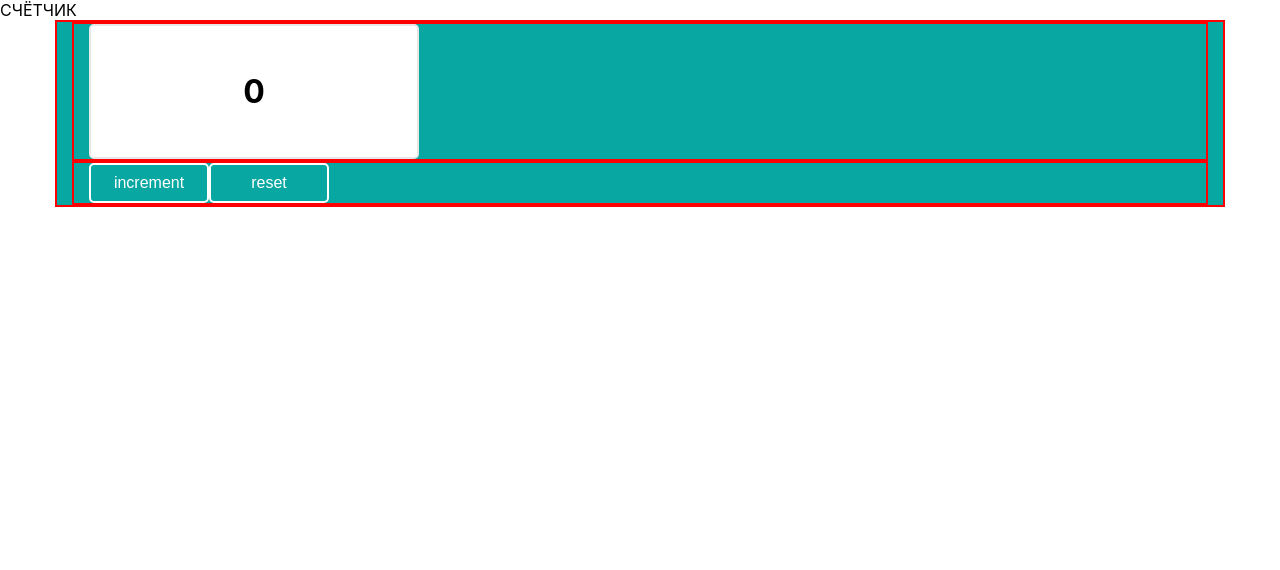
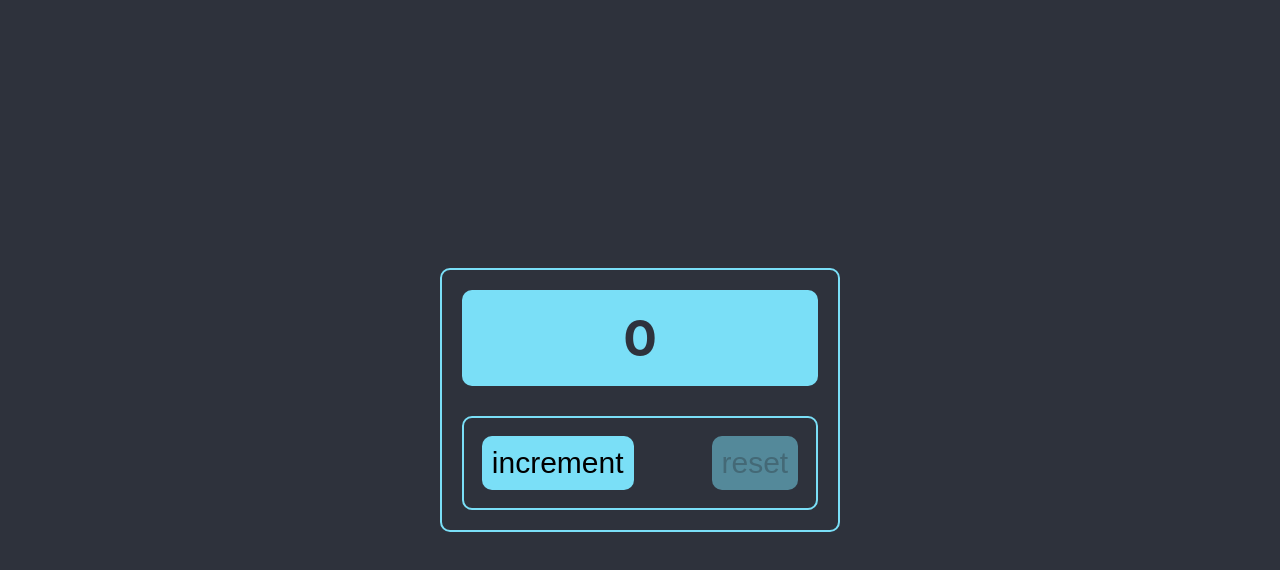
Before and after one commit to AndreiSheleg/counter, a React (Create React App) app: page / in a window 1280 px wide. Shown: the top 570 px of the page. Built offline with nearby package versions, Linux system fonts and the light colour scheme.

Commit message:
fix solution

```diff
--- a/src/App.css
+++ b/src/App.css
@@ -1,38 +1,7 @@
 .App {
-  text-align: center;
-}
-
-.App-logo {
-  height: 40vmin;
-  pointer-events: none;
-}
-
-@media (prefers-reduced-motion: no-preference) {
-  .App-logo {
-    animation: App-logo-spin infinite 20s linear;
-  }
-}
-
-.App-header {
-  background-color: #282c34;
-  min-height: 100vh;
+  height: 100vh;
+  width: 100vw;
   display: flex;
-  flex-direction: column;
   align-items: center;
   justify-content: center;
-  font-size: calc(10px + 2vmin);
-  color: white;
 }
-
-.App-link {
-  color: #61dafb;
-}
-
-@keyframes App-logo-spin {
-  from {
-    transform: rotate(0deg);
-  }
-  to {
-    transform: rotate(360deg);
-  }
-}
--- a/src/App.tsx
+++ b/src/App.tsx
@@ -5,8 +5,7 @@ import {Counter} from './components/Counter/Counter';
 
 function App() {
   return (
-    <div className="container">
-      СЧЁТЧИК
+    <div className="App">
         <Counter />
     </div>
   );
--- /dev/null
+++ b/src/components/Counter/ControlButton.module.css
@@ -0,0 +1,10 @@
+.button {
+    background: var(--primary-color);
+    font-size: 30px;
+    border-radius: 10px;
+    padding: 10px;
+    border: none;
+}
+.disabled {
+    opacity: 0.5;
+}
--- /dev/null
+++ b/src/components/Counter/ControlButton.tsx
@@ -0,0 +1,16 @@
+import React from 'react';
+import styles from './ControlButton.module.css'
+
+type ControlButtonPropsType = {
+    name: string
+    callBack: () => void
+    disabled: boolean
+}
+
+export const ControlButton = (props: ControlButtonPropsType) => {
+    const buttonClass = `${styles.button} ${props.disabled ? styles.disabled : ''}`
+    // styles.button styles.disabled два класса или сколько угодно
+    return (
+        <button disabled={props.disabled} onClick={props.callBack} className={buttonClass}>{props.name}</button>
+    )
+}
--- a/src/components/Counter/Counter.module.css
+++ b/src/components/Counter/Counter.module.css
@@ -1,62 +1,126 @@
-* {
-    margin: 0;
-    padding: 0;
-    box-sizing: border-box;
-    /*border-box говорит браузеру учитывать любые границы и внутренние отступы в значениях, которые вы указываете в ширине и высоте элемента .
-    Если вы выставите элементу ширину 100 пикселей, то эти 100 пикселей будут включать в себя границы и внутренние отступы, а контент сожмётся,
-    чтобы выделить для них место . Обычно это упрощает работу с размерами элементов .*/
+.counterWrapper {
+    width: 400px;
+    display: flex;
+    flex-direction: column;
+    border: 2px solid var(--primary-color);
+    padding: 20px;
+    border-radius: 10px;
+    gap: 30px;
 }
 
-.container {
-    /*максимальная ширина экрана 1920px минус два раза по 15px на адаптиве для padding*/
-    max-width: 1170px;
-    width: 100%;
-    height: 100%;
-    padding: 0 15px;
-    /*внешний отступ 0 по вертикали и по краям автоматически*/
-    margin: 0 auto;
-    border: 2px solid red;
-    background-color: #09A7A1;
+.countBoard {
+    background: var(--primary-color);
+    border-radius: 10px;
+    padding: 5%;
 }
 
-h1,
-.display
-.buttonLogin {
-    text-transform: uppercase;
+.count {
+    display: flex;
+    align-items: center;
+    justify-content: center;
+    font-size: 50px;
+    font-weight: 700;
+    color: var(--bg-color);
 }
 
-.button {
-    border: 2px solid #FFFFFF;
-    border-radius: 5px;
-    width: 120px;
-    height: 40px;
-    /*прозрачная кнопка background-color: transparent*/
-    background-color: transparent;
-    font-weight: 500;
-    font-size: 16px;
-    color: #FFFFFF;
-    /*появляется "ручка" вместо обычного курсора в области кнопки*/
-    cursor: pointer;
+.countError {
+    color: red;
 }
 
-.display {
-    background: #FFFFFF;
-    border: 2px solid #E7E7E7;
-    border-radius: 5px;
-    /*ширина карточки принята из минимальной ширины карточки на мобильниках в макете Фигмы*/
-    width: 330px;
-    padding: 46px 20px;
+.buttonsWrapper {
+width: 100%;
+    border: 2px solid var(--primary-color);
+    border-radius: 10px;
+    padding: 5%;
     display: flex;
-    flex-direction: column;
-    align-items: center;
-    /*    жадность - забирало свободное пространство*/
-    flex-grow: 1;
+    justify-content: space-between;
 }
 
-.isDone {
-    opacity: 0.5;
-}
 
-.error {
-    color: red;
-}
+
+
+
+
+
+
+
+
+
+
+
+
+
+
+
+
+
+
+
+/*.container {*/
+/*height: fit-content;*/
+/*    width: fit-content;*/
+/*    display: flex;*/
+/*    flex-direction: column;*/
+/*    align-items: center;*/
+/*    justify-content: center;*/
+/*    gap: 30px;*/
+/*    border: 2px solid var(--primary-color);*/
+/*    border-radius: 10px;*/
+/*    padding: 20px;*/
+/*}*/
+
+/*.counterContainer {*/
+/*    background: var(--primary-color);*/
+/*    color: var(--bg-color);*/
+/*    padding: 5% 100px;*/
+/*    max-width: 1000px;*/
+/*    border-radius: 10px;*/
+/*}*/
+
+/*.counterValue{*/
+/*   font-size: 50px;*/
+/*    font-weight: 700;*/
+/*    color: var(--bg-color);*/
+/*}*/
+
+/*.error {*/
+/*    font-size: 50px;*/
+/*    font-weight: 700;*/
+/*    color: var(--error-color);*/
+/*}*/
+
+/*.buttonsContainer {*/
+/*    border: 2px solid var(--primary-color);*/
+/*    border-radius: 10px;*/
+/*    padding: 5% 30px;*/
+/*    min-width: 100%;*/
+/*    display: flex;*/
+/*    align-items: center;*/
+/*    justify-content: space-between;*/
+/*}*/
+
+/*.button {*/
+/*    border: none;*/
+/*    background: var(--primary-color);*/
+/*    padding: 6px;*/
+/*    border-radius: 10px;*/
+/*    cursor: pointer;*/
+/*    transition: .3s;*/
+/*}*/
+
+/*.button:hover {*/
+/*    opacity: .8;*/
+/*}*/
+
+/*.button:active {*/
+/*    transform: scale(110%);*/
+/*}*/
+
+/*.buttonDisabled {*/
+/*    border: none;*/
+/*    background: var(--primary-color);*/
+/*    padding: 6px;*/
+/*    border-radius: 10px;*/
+/*    cursor: pointer;*/
+/*    opacity: .4;*/
+/*}*/
--- a/src/components/Counter/Counter.tsx
+++ b/src/components/Counter/Counter.tsx
@@ -1,5 +1,6 @@
 import React, {useState} from 'react';
 import styles from './Counter.module.css'
+import {ControlButton} from './ControlButton';
 
 export const Counter = () => {
     let [count, setCount] = useState<number>(0)
@@ -9,7 +10,7 @@ export const Counter = () => {
 
     const increaseCounter = () => {
         setCount(++count)
-        if (count >=  maxCountValue) {
+        if (count >= maxCountValue) {
             setError('Limit of count!')
         }
     }
@@ -19,22 +20,35 @@ export const Counter = () => {
         setError(null)
     }
 
+const stylesCount = `${styles.count} ${count >= maxCountValue ? styles.countError : ''}`
+
     return (
-        <div className={styles.container}>
+        <div>
+            <div className={styles.counterWrapper}>
+                <div className={styles.countBoard}>
+                    <div className={stylesCount}>{count}</div>
+                </div>
 
-            <div className={styles.container}>
-                <div className={styles.display}>
-                    <h1 className={error ? styles.error : ''}>{count}</h1>
+                <div className={styles.buttonsWrapper}>
+                    <ControlButton name={'increment'} callBack={increaseCounter} disabled={maxCountValue === count}/>
+                    <ControlButton name={'reset'} callBack={resetCount} disabled={count === 0}/>
                 </div>
             </div>
 
-            <div className={styles.container}>
-                <div className={styles.buttonIncrement}>
-                    <button disabled={maxCountValue === count ? true : false } className={styles.button} onClick={increaseCounter}>increment</button>
-                    <button className={styles.button} onClick={resetCount}>reset</button>
-                </div>
-            </div>
 
         </div>
+
+
     )
 }
+
+
+/*        <div className={styles.container}>
+            <div className={styles.counterContainer}> <h1 className={count === maxCountValue ? styles.error : styles.counterValue}>{count}</h1></div>
+            <div className={styles.buttonsContainer}>
+                <ControlButton onClick={increaseCounter} disabled={maxCountValue === count} error={error} class={buttonClassName}>increment</ControlButton>
+                <ControlButton onClick={resetCount} disabled={count === 0} error={error} class={count === 0 ? styles.buttonDisabled : styles.button}>reset</ControlButton>
+            </div>
+        </div>*/
+
+/*        <div className={styles.container}> */
--- a/src/index.css
+++ b/src/index.css
@@ -1,3 +1,19 @@
+* {
+  margin: 0;
+  padding: 0;
+  box-sizing: border-box;
+  /*border-box говорит браузеру учитывать любые границы и внутренние отступы в значениях, которые вы указываете в ширине и высоте элемента .
+  Если вы выставите элементу ширину 100 пикселей, то эти 100 пикселей будут включать в себя границы и внутренние отступы, а контент сожмётся,
+  чтобы выделить для них место . Обычно это упрощает работу с размерами элементов .*/
+
+}
+
+:root {
+  --bg-color: #2e323c;
+  --error-color: red;
+  --primary-color: #7adff7;
+}
+
 body {
   margin: 0;
   font-family: -apple-system, BlinkMacSystemFont, 'Segoe UI', 'Roboto', 'Oxygen',
@@ -5,6 +21,8 @@ body {
     sans-serif;
   -webkit-font-smoothing: antialiased;
   -moz-osx-font-smoothing: grayscale;
+
+  background: var(--bg-color);
 }
 
 code {
```
